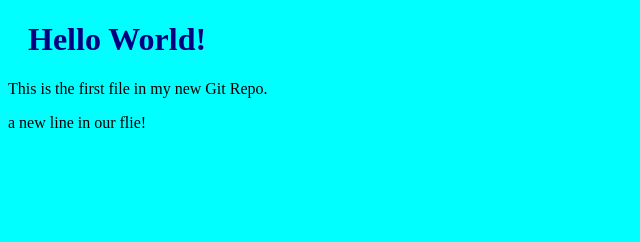
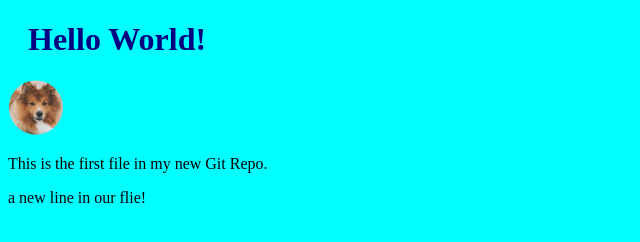
Before and after one commit to becca0525/test-kosta, a plain HTML site: page index.html in a window 1280 px wide. Shown: the whole page, without its empty margins (0-640 px from the left). Drawn offline with Linux system fonts and the light colour scheme.

Commit message:
Added image to Hello world!

```diff
--- a/index.html
+++ b/index.html
@@ -8,6 +8,7 @@
 </head>
 <body>
     <h1>Hello World!</h1>
+    <div><img src="dog1.png" alt="dog1" ></div>
     <p>This is the first file in my new Git Repo.</p>
     <p>a new line in our flie!</p>
 </body>
```
Also changed, not shown: dog1.png (added).
